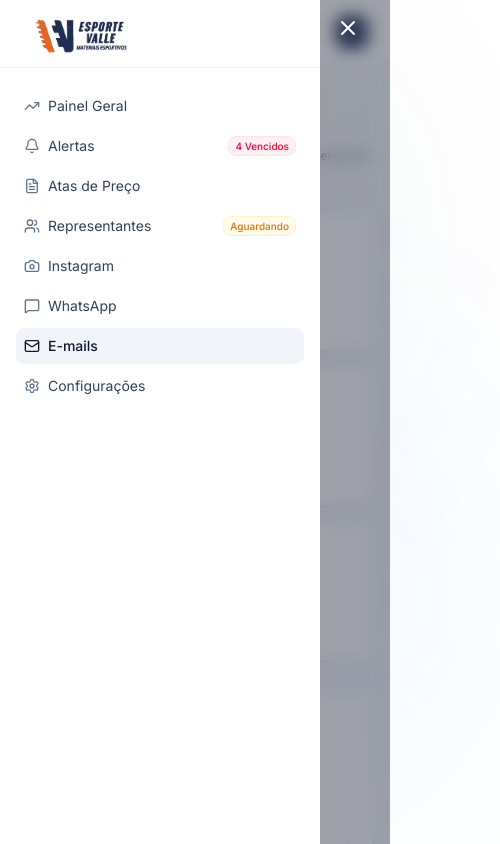
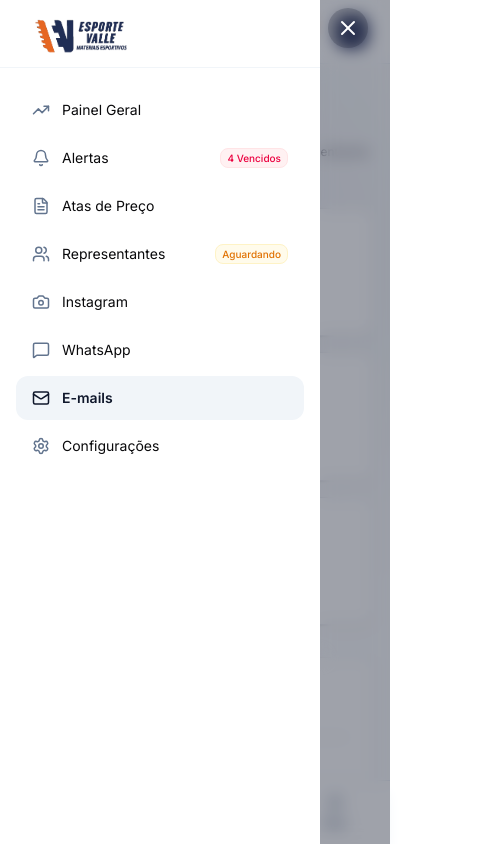
Before and after one commit to toogs-99/play-valle-2, a Next.js app in the folder frontend/: page /emails in a window 390 px wide. Both pictures are taken after a click on the button 36 px from the left and 31 px from the top of the page. Shown: the top 844 px of the page, 500 px wide, since content can reach past the window. Built offline with nearby package versions, Linux system fonts and the light colour scheme.

Commit message:
feat: melhoria da experiencia responsiva mobile (header, drawer com gestos, bottom navigation e tipografia)

```diff
--- a/frontend/src/app/globals.css
+++ b/frontend/src/app/globals.css
@@ -237,3 +237,13 @@
     font-family: var(--font-sans);
   }
 }
+
+@media (max-width: 640px) {
+  .text-3xl {
+    font-size: 1.5rem !important; /* 24px - equivalent to text-2xl */
+    line-height: 2rem !important;
+  }
+  .text-xxs {
+    font-size: 0.72rem !important; /* make small labels readable on mobile */
+  }
+}
--- a/frontend/src/components/DashboardShell.tsx
+++ b/frontend/src/components/DashboardShell.tsx
@@ -37,7 +37,32 @@ export default function DashboardShell({
 }) {
   const [sidebarOpen, setSidebarOpen] = useState(false);
   const [profileDropdownOpen, setProfileDropdownOpen] = useState(false);
+  const [mobileSearchOpen, setMobileSearchOpen] = useState(false);
+  const [searchQuery, setSearchQuery] = useState("");
   const pathname = usePathname();
+
+  // Swipe gesture tracking state
+  const [touchStart, setTouchStart] = useState<number | null>(null);
+  const [touchEnd, setTouchEnd] = useState<number | null>(null);
+  const minSwipeDistance = 50;
+
+  const handleTouchStart = (e: React.TouchEvent) => {
+    setTouchEnd(null);
+    setTouchStart(e.targetTouches[0].clientX);
+  };
+
+  const handleTouchMove = (e: React.TouchEvent) => {
+    setTouchEnd(e.targetTouches[0].clientX);
+  };
+
+  const handleTouchEnd = () => {
+    if (!touchStart || !touchEnd) return;
+    const distance = touchStart - touchEnd;
+    const isLeftSwipe = distance > minSwipeDistance;
+    if (isLeftSwipe) {
+      setSidebarOpen(false);
+    }
+  };
 
   const navigation: SidebarItem[] = [
     {
@@ -103,10 +128,12 @@ export default function DashboardShell({
   };
 
   return (
-    <div className="min-h-screen bg-slate-50/50 flex">
-      {/* Background decoration elements */}
-      <div className="absolute top-0 right-0 w-[500px] h-[500px] bg-indigo-500/5 rounded-full blur-[100px] pointer-events-none" />
-      <div className="absolute bottom-0 left-0 w-[500px] h-[500px] bg-blue-500/5 rounded-full blur-[100px] pointer-events-none" />
+    <div className="min-h-screen bg-slate-50/50 flex overflow-x-hidden relative">
+      {/* Background decoration elements wrapper with overflow hidden to prevent horizontal scroll */}
+      <div className="absolute inset-0 overflow-hidden pointer-events-none z-0">
+        <div className="absolute top-0 right-0 w-[500px] h-[500px] bg-indigo-500/5 rounded-full blur-[100px]" />
+        <div className="absolute bottom-0 left-0 w-[500px] h-[500px] bg-blue-500/5 rounded-full blur-[100px]" />
+      </div>
 
       {/* Desktop Sidebar */}
       <aside className="hidden md:flex md:w-64 md:flex-col md:fixed md:inset-y-0 z-20 border-r border-slate-200 bg-slate-50">
@@ -174,7 +201,7 @@ export default function DashboardShell({
 
             {/* Profile footer inside sidebar */}
             <button className="flex items-center w-full gap-2 p-2 rounded-md hover:bg-slate-100 transition-colors text-left">
-              <div className="h-8 w-8 rounded-lg bg-indigo-600 text-white font-semibold flex items-center justify-center text-xs shrink-0">
+              <div className="h-8 w-8 rounded-lg bg-indigo-650 text-white font-semibold flex items-center justify-center text-xs shrink-0">
                 VH
               </div>
               <div className="flex-1 min-w-0 flex flex-col justify-center">
@@ -190,21 +217,33 @@ export default function DashboardShell({
         </div>
       </aside>
 
-      {/* Mobile Drawer (Sidebar on mobile) */}
-      {sidebarOpen && (
-        <div className="fixed inset-0 z-40 md:hidden flex">
+      {/* Mobile Drawer (Sidebar on mobile) with transition and swipe gestures */}
       <div
-            className="fixed inset-0 bg-slate-900/40 backdrop-blur-sm transition-opacity"
+        className={`fixed inset-0 z-40 md:hidden flex transition-opacity duration-300 ${
+          sidebarOpen ? "opacity-100 pointer-events-auto" : "opacity-0 pointer-events-none"
+        }`}
+      >
+        <div
+          className={`fixed inset-0 bg-slate-900/40 backdrop-blur-sm transition-opacity duration-300 ${
+            sidebarOpen ? "opacity-100" : "opacity-0"
+          }`}
           onClick={() => setSidebarOpen(false)}
         />
-          <aside className="relative flex w-full max-w-xs flex-1 flex-col bg-white pt-5 pb-4 focus:outline-none z-50">
+        <aside
+          onTouchStart={handleTouchStart}
+          onTouchMove={handleTouchMove}
+          onTouchEnd={handleTouchEnd}
+          className={`relative flex w-full max-w-xs flex-1 flex-col bg-white pt-5 pb-4 focus:outline-none z-50 transition-transform duration-300 ease-in-out transform ${
+            sidebarOpen ? "translate-x-0" : "-translate-x-full"
+          }`}
+        >
           <div className="absolute top-0 right-0 -mr-12 pt-2">
             <button
               type="button"
-                className="ml-1 flex h-10 w-10 items-center justify-center rounded-full focus:outline-none focus:ring-2 focus:ring-inset focus:ring-white"
+              className="ml-1 flex h-10 w-10 items-center justify-center rounded-full focus:outline-none focus:ring-2 focus:ring-inset focus:ring-white bg-slate-900/20 text-white"
               onClick={() => setSidebarOpen(false)}
             >
-                <X className="h-6 w-6 text-white" />
+              <X className="h-6 w-6" />
             </button>
           </div>
 
@@ -225,15 +264,15 @@ export default function DashboardShell({
                     key={item.name}
                     href={item.href}
                     onClick={() => setSidebarOpen(false)}
-                      className={`flex items-center justify-between w-full p-2 rounded-md text-sm transition-colors group ${
+                    className={`flex items-center justify-between w-full py-3 px-4 rounded-xl text-sm transition-colors group ${
                       isActive
-                          ? "bg-slate-100 text-slate-900 font-medium"
-                          : "text-slate-700 hover:bg-slate-100 hover:text-slate-900"
+                        ? "bg-slate-100 text-slate-900 font-semibold"
+                        : "text-slate-750 hover:bg-slate-100 hover:text-slate-900"
                     }`}
                   >
-                      <div className="flex items-center gap-2 overflow-hidden">
+                    <div className="flex items-center gap-3 overflow-hidden">
                       <item.icon
-                          size={16}
+                        size={18}
                         className={`shrink-0 transition-colors ${
                           isActive ? "text-slate-900" : "text-slate-500 group-hover:text-slate-900"
                         }`}
@@ -256,35 +295,63 @@ export default function DashboardShell({
           </div>
         </aside>
       </div>
+
+      {/* Main Workspace Area */}
+      <div className="flex-1 md:pl-64 flex flex-col min-h-screen">
+        {/* Header */}
+        <header className="sticky top-0 z-10 flex h-16 flex-shrink-0 bg-white/70 backdrop-blur-md border-b border-slate-200/80 justify-between items-center px-4 sm:px-6 md:px-8">
+
+          {/* Mobile Search Overlay */}
+          {mobileSearchOpen && (
+            <div className="absolute inset-0 bg-white z-20 flex items-center px-4 gap-3 animate-in fade-in slide-in-from-top-4 duration-200">
+              <Search size={18} className="text-slate-400" />
+              <input
+                type="text"
+                placeholder="Buscar no sistema..."
+                autoFocus
+                className="w-full bg-transparent border-0 outline-none focus:outline-none focus:ring-0 text-sm text-slate-800 placeholder-slate-450"
+                value={searchQuery}
+                onChange={(e) => setSearchQuery(e.target.value)}
+              />
+              <button
+                onClick={() => { setMobileSearchOpen(false); setSearchQuery(""); }}
+                className="p-1.5 hover:bg-slate-100 rounded-lg text-slate-550 transition-colors"
+              >
+                <X size={18} />
+              </button>
+            </div>
           )}
 
-      {/* Main Workspace Area */}
-      <div className="flex-1 md:pl-72 flex flex-col min-h-screen">
-        {/* Header */}
-        <header className="sticky top-0 z-10 flex h-16 flex-shrink-0 bg-white/70 backdrop-blur-md border-b border-slate-200/80 justify-between items-center px-4 sm:px-6 md:px-8">
           {/* Left Side: Mobile Menu Button & Dynamic Path Title */}
           <div className="flex items-center gap-4">
             <button
               type="button"
-              className="md:hidden flex h-10 w-10 items-center justify-center rounded-lg border border-slate-200 text-slate-500 hover:text-slate-700 bg-white hover:bg-slate-50 transition-colors"
+              className="md:hidden flex h-10 w-10 items-center justify-center rounded-lg border border-slate-200 text-slate-500 hover:text-slate-750 bg-white hover:bg-slate-50 transition-colors"
               onClick={() => setSidebarOpen(true)}
             >
               <Menu size={20} />
             </button>
-            <div className="hidden sm:block">
+
+            {/* Desktop breadcrumb */}
+            <div className="hidden md:flex items-center gap-2">
               <h2 className="text-sm text-slate-450 font-medium">Dashboard</h2>
-            </div>
-            <div className="hidden sm:block text-slate-300">/</div>
-            <div>
+              <div className="text-slate-300">/</div>
               <h1 className="text-lg font-bold text-slate-900 tracking-tight">
                 {getPageTitle()}
               </h1>
             </div>
           </div>
 
+          {/* Centered Mobile Title */}
+          <div className="md:hidden absolute left-1/2 -translate-x-1/2 flex items-center">
+            <span className="font-bold text-sm text-slate-900 tracking-tight truncate max-w-[150px]">
+              {getPageTitle()}
+            </span>
+          </div>
+
           {/* Right Side Actions */}
-          <div className="flex items-center gap-4">
-            {/* Search Bar */}
+          <div className="flex items-center gap-3 sm:gap-4">
+            {/* Desktop Search Bar */}
             <div className="hidden md:flex items-center relative w-64">
               <Search
                 size={16}
@@ -292,10 +359,18 @@ export default function DashboardShell({
               />
               <input
                 type="text"
-                placeholder="Buscar ata, item, rep..."
+                placeholder="Buscar ... "
                 className="w-full pl-9 pr-4 py-1.5 bg-slate-50 border border-slate-200 rounded-xl text-xs text-slate-800 placeholder-slate-450 focus:outline-none focus:ring-1 focus:ring-indigo-500/50 focus:border-indigo-500/80 transition-all"
               />
             </div>
+
+            {/* Mobile Search Trigger */}
+            <button
+              onClick={() => setMobileSearchOpen(true)}
+              className="md:hidden p-2 text-slate-500 hover:text-slate-800 hover:bg-slate-50 rounded-xl border border-slate-200/50 transition-all"
+            >
+              <Search size={18} />
+            </button>
 
             {/* Notifications Icon */}
             <button className="relative p-2 text-slate-500 hover:text-slate-800 hover:bg-slate-50 rounded-xl border border-slate-200/50 transition-all">
@@ -350,11 +425,59 @@ export default function DashboardShell({
           </div>
         </header>
 
-        {/* Content Wrapper */}
-        <main className="flex-1 overflow-y-auto p-4 sm:p-6 md:p-8 relative z-0">
+        {/* Content Wrapper - responsive bottom padding to clear the mobile nav bar */}
+        <main className="flex-1 overflow-y-auto p-4 sm:p-6 md:p-8 pb-24 md:pb-8 relative z-0">
           {children}
         </main>
       </div>
+
+      {/* Bottom Navigation (Mobile Only) */}
+      <nav className="md:hidden fixed bottom-0 left-0 right-0 h-16 bg-white/95 backdrop-blur-md border-t border-slate-200 z-35 flex items-center justify-around px-2 pb-[env(safe-area-inset-bottom,0px)] shadow-lg shadow-slate-100">
+        {[
+          { name: "Painel", href: "/dashboard", icon: TrendingUp },
+          { name: "Alertas", href: "/alertas", icon: Bell, badge: "4" },
+          { name: "Atas", href: "/atas", icon: FileText },
+          { name: "Mais", href: "#", icon: Menu, action: () => setSidebarOpen(true) }
+        ].map((item, idx) => {
+          const isActive = item.action ? false : pathname.startsWith(item.href);
+          const Icon = item.icon;
+
+          return (
+            <button
+              key={idx}
+              onClick={item.action ? item.action : () => {}}
+              className="flex-1 flex flex-col items-center justify-center h-full relative"
+            >
+              {item.action ? (
+                <div className="flex flex-col items-center">
+                  <Icon size={18} className="text-slate-500" />
+                  <span className="text-[10px] font-semibold text-slate-500 mt-1">{item.name}</span>
+                </div>
+              ) : (
+                <Link href={item.href} className="flex flex-col items-center w-full h-full justify-center">
+                  <div className="relative">
+                    <Icon
+                      size={18}
+                      className={isActive ? "text-[#1F2A5A]" : "text-slate-500"}
+                    />
+                    {item.badge && (
+                      <span className="absolute -top-1.5 -right-2 bg-rose-500 text-white text-[8px] font-bold h-3.5 w-3.5 rounded-full flex items-center justify-center">
+                        {item.badge}
+                      </span>
+                    )}
+                  </div>
+                  <span className={`text-[10px] font-semibold mt-1 ${isActive ? "text-[#1F2A5A]" : "text-slate-500"}`}>
+                    {item.name}
+                  </span>
+                  {isActive && (
+                    <span className="absolute top-0 w-8 h-0.5 bg-[#E97826] rounded-full" />
+                  )}
+                </Link>
+              )}
+            </button>
+          );
+        })}
+      </nav>
     </div>
   );
 }
```
Lines whose indentation alone changed are shown as unchanged.
